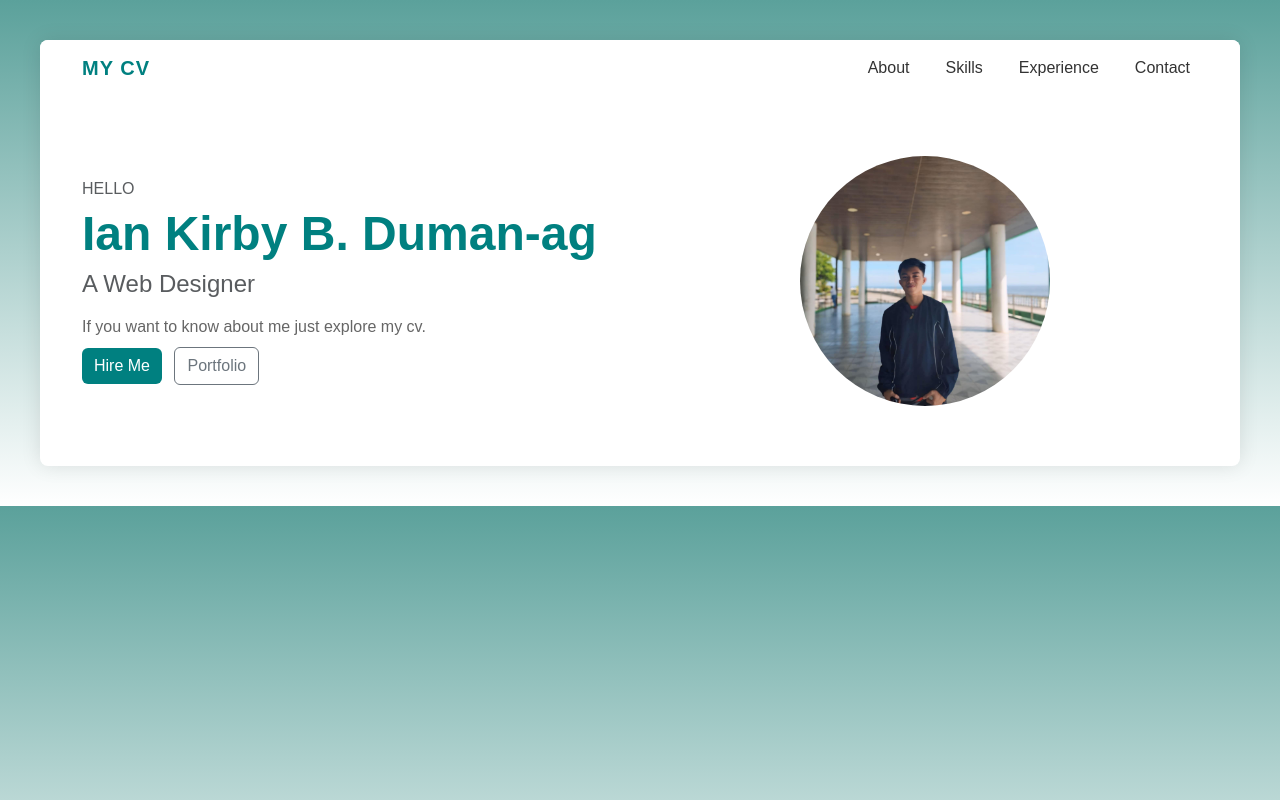
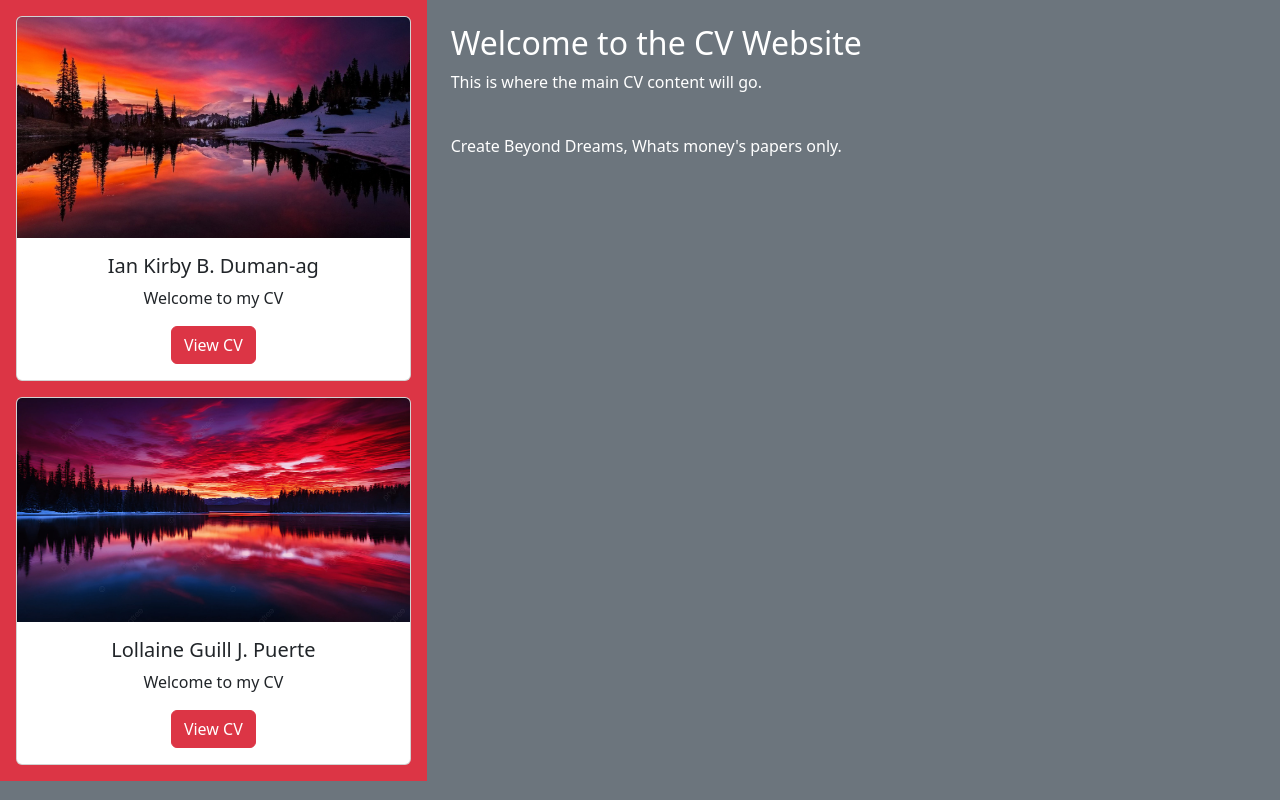
Before and after one commit to IanDuman-ag/CV, a plain HTML site: page cv.html in a window 1280 px wide. Drawn offline with nearby package versions, Linux system fonts and the light colour scheme.

Commit message:
Updating Cv

```diff
--- a/cv.html
+++ b/cv.html
@@ -1,78 +1,43 @@
 <!DOCTYPE html>
 <html lang="en">
 <head>
-  <meta charset="UTF-8" />
-  <meta name="viewport" content="width=device-width, initial-scale=1.0" />
-  <title>My Cv</title>
-  <!-- Bootstrap CSS -->
-  <link
-    href="https://cdn.jsdelivr.net/npm/bootstrap@5.3.0/dist/css/bootstrap.min.css"
-    rel="stylesheet"
-  />
-  <!-- External CSS -->
-  <link rel="stylesheet" href="style.css" />
+    <meta charset="UTF-8">
+    <meta name="viewport" content="width=device-width, initial-scale=1.0">
+    <title>Bootstrap Sidebar CV</title>
+    <script src="https://cdn.jsdelivr.net/npm/bootstrap@5.3.0/dist/js/bootstrap.bundle.min.js"></script>
+    <link rel="stylesheet" href="https://cdn.jsdelivr.net/npm/bootstrap@5.3.0/dist/css/bootstrap.min.css">
+    <link rel="stylesheet" href="styles.css">
 </head>
 <body>
-  <!-- Main Content Container -->
-  <div class="main-content">
-    <!-- Navigation Bar -->
-    <nav class="navbar navbar-expand-lg navbar-light bg-white">
-      <div class="container">
-        <a class="navbar-brand" href="#">My Cv</a>
-        <button
-          class="navbar-toggler"
-          type="button"
-          data-bs-toggle="collapse"
-          data-bs-target="#navbarNav"
-          aria-controls="navbarNav"
-          aria-expanded="false"
-          aria-label="Toggle navigation"
-        >
-          <span class="navbar-toggler-icon"></span>
-        </button>
-        <div class="collapse navbar-collapse" id="navbarNav">
-          <ul class="navbar-nav ms-auto">
-            <li class="nav-item"><a class="nav-link" href="#">About</a></li>
-            <li class="nav-item"><a class="nav-link" href="#">Skills</a></li>
-            <li class="nav-item"><a class="nav-link" href="#">Experience</a></li>
-            <li class="nav-item"><a class="nav-link" href="#">Contact</a></li>
-          </ul>
+	<body class="bg-secondary text-white">
+    <div class="container-fluid">
+        <div class="row">
+            <div class="col-md-4 bg-danger p-3">
+                <div class="card admin-card mb-3 text-center">
+                    <img src="bg1.jpg" class="card-img-top img-fluid" alt="Admin 1">
+                    <div class="card-body">
+                        <h5 class="card-title">Ian Kirby B. Duman-ag</h5>
+                        <p class="card-text">Welcome to my CV</p>
+                        <a href="#" class="btn btn-danger">View CV</a>
+                    </div>
+                </div>
+                <div class="card admin-card text-center">
+                    <img src="bg.jpg" class="card-img-top img-fluid" alt="Admin 2">
+                    <div class="card-body">
+                        <h5 class="card-title">Lollaine Guill J. Puerte</h5>
+                        <p class="card-text">Welcome to my CV</p>
+                        <a href="#" class="btn btn-danger">View CV</a>
+                    </div>
+                </div>
+            </div>
+
+            <!-- Main Content Area -->
+            <div class="col-md-8 p-4">
+                <h2>Welcome to the CV Website</h2>
+                <p>This is where the main CV content will go.</p><br>
+                <p> Create Beyond Dreams, Whats money's papers only.</p>
+
         </div>
-      </div>
-    </nav>
-
-    <!-- Hero Section -->
-    <section class="hero">
-      <div class="container">
-        <div class="row align-items-center">
-          <!-- Left Side Text -->
-          <div class="col-md-6 hero-text">
-            <p class="text-uppercase text-muted mb-1">Hello</p>
-            <h1 class="fw-bold">Ian Kirby B. Duman-ag</h1>
-            <h2 class="fw-light text-muted">A Web Designer</h2>
-            <p class="mt-3">
-              If you want to know about me just explore my cv.
-            </p>
-            <button class="btn btn-custom me-2">Hire Me</button>
-            <button class="btn btn-outline-secondary">Portfolio</button>
-          </div>
-          <!-- Right Side Image -->
-          <div class="col-md-6 hero-image text-center mt-4 mt-md-0">
-            <!-- Replace with your own image URL or local file -->
-            <img
-              src="bgik.jpg"
-              alt="Profile"
-              class="img-fluid"
-            />
-          </div>
-        </div>
-      </div>
-    </section>
-  </div>
-
-  <!-- Bootstrap JS Bundle -->
-  <script
-    src="https://cdn.jsdelivr.net/npm/bootstrap@5.3.0/dist/js/bootstrap.bundle.min.js"
-  ></script>
+    </div>
 </body>
 </html>
--- a/style.css
+++ /dev/null
@@ -1,79 +0,0 @@
-/* style.css */
-
-/*
-  Basic global styling and a background gradient that transitions
-  from a teal-like color to white, simulating the design in the image.
-*/
-
-body {
-    margin: 0;
-    padding: 0;
-    font-family: "Poppins", sans-serif;
-    background: linear-gradient(to bottom, #5ba19b, #ffffff);
-  }
-
-  /* Main content container: white card with subtle shadow */
-  .main-content {
-    max-width: 1200px;
-    margin: 40px auto;
-    background: #fff;
-    border-radius: 8px;
-    box-shadow: 0 0 20px rgba(0, 0, 0, 0.1);
-    overflow: hidden;
-  }
-
-  /* Navbar brand style (Portfolio logo/name) */
-  .navbar-brand {
-    color: #008080 !important;
-    font-weight: 600;
-    text-transform: uppercase;
-    letter-spacing: 1px;
-  }
-
-  /* Navbar links spacing and color */
-  .navbar-nav .nav-link {
-    margin-left: 20px;
-    color: #333 !important;
-  }
-
-  /* Hero Section */
-  .hero {
-    padding: 60px 20px;
-  }
-
-  /* Hero Text Styling */
-  .hero-text p {
-    color: #666;
-    margin-bottom: 0.5rem;
-  }
-
-  .hero-text h1 {
-    color: #008080;
-    font-size: 3rem;
-    margin-bottom: 0.5rem;
-  }
-
-  .hero-text h2 {
-    color: #666;
-    font-size: 1.5rem;
-  }
-
-  /* Hero Buttons */
-  .btn-custom {
-    background-color: #008080;
-    color: #fff;
-    border: none;
-  }
-
-  .btn-custom:hover {
-    background-color: #006666;
-    color: #fff;
-  }
-
-  /* Hero Image (circular style) */
-  .hero-image img {
-    width: 250px;
-    height: 250px;
-    border-radius: 50%;
-    object-fit: cover;
-  }
```
Also changed, not shown: bg.jpg (added), bg1.jpg (added).
